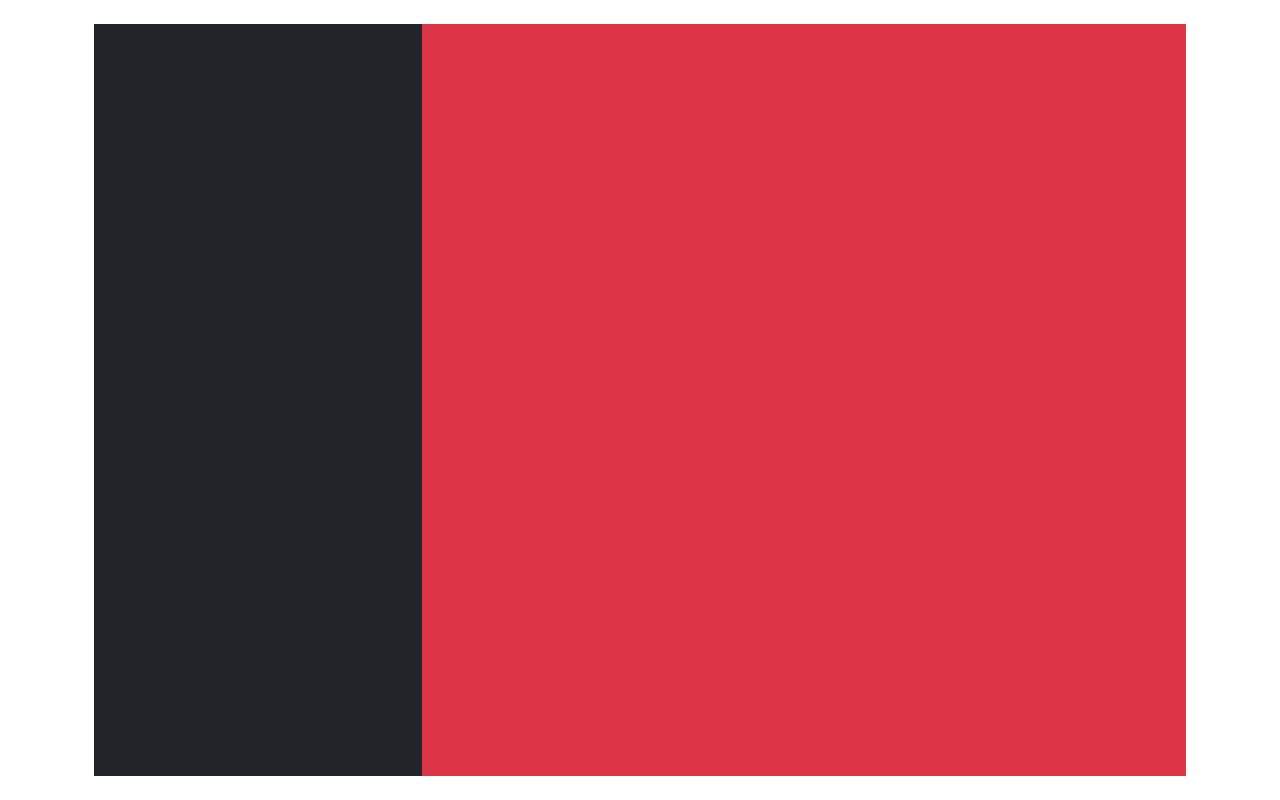
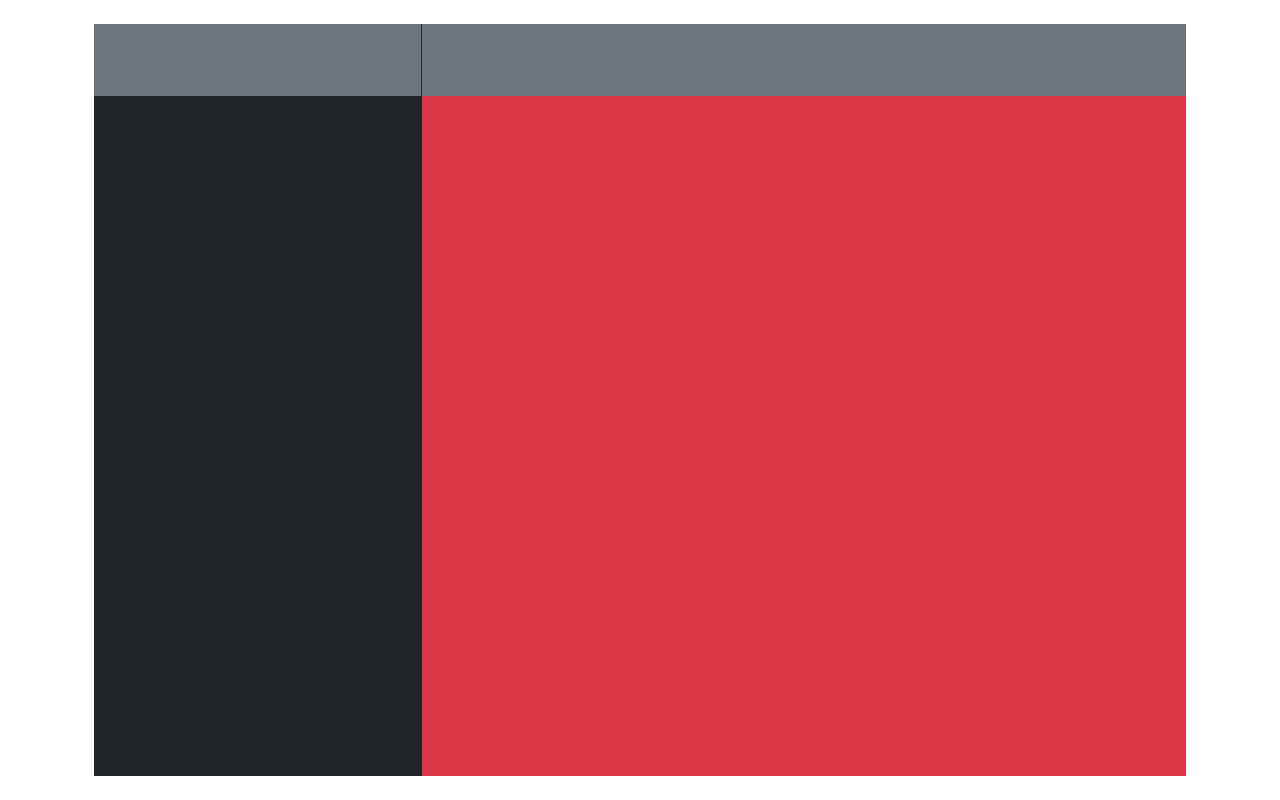
Before and after one commit to MatteoTarabella04/vue-boolzapp, a plain HTML site: page index.html in a window 1280 px wide. Drawn offline with nearby package versions, Linux system fonts and the light colour scheme.

Commit message:
fix left header + add chat header layout

```diff
--- a/assets/css/style.css
+++ b/assets/css/style.css
@@ -10,6 +10,14 @@ main {
    width: 30%;
 }
 
+.left_header {
+   height: 4.5rem;
+}
+
 .right_chat {
    width: calc(100% - 30%);
 }
+
+.right_header {
+   height: 4.5rem;
+}
--- a/index.html
+++ b/index.html
@@ -18,13 +18,15 @@
 
          <main id="site_main">
             <div class="container h-100 p-4 d-flex">
-               <div class="left_contacts d-flex flex-column bg-dark h-100">
-                  <div class="left_header bg-secondary">
+               <div class="left_contacts bg-dark h-100">
+                  <div class="left_header bg-secondary border-end border-dark">
 
                   </div>
                </div>
                <div class="right_chat bg-danger">
+                  <div class="right_header bg-secondary">
 
+                  </div>
                </div>
             </div>
          </main>
```
